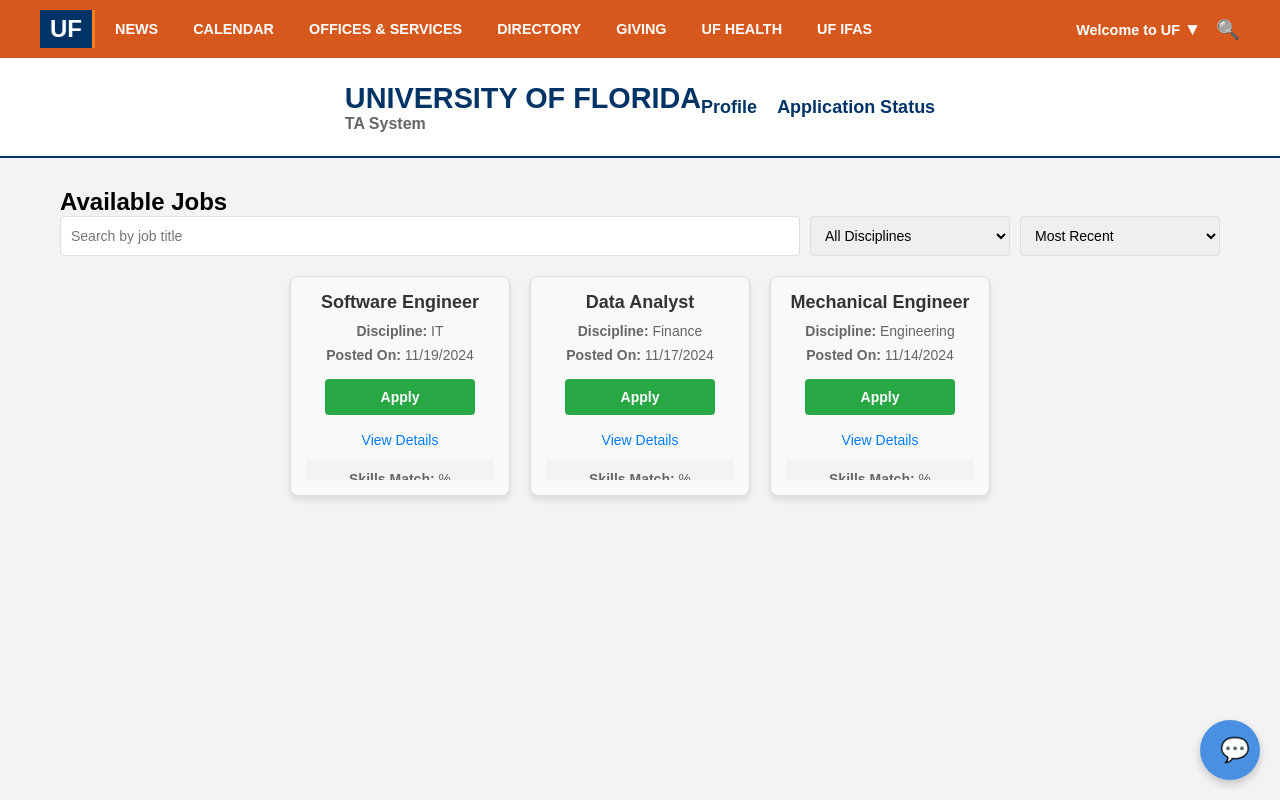
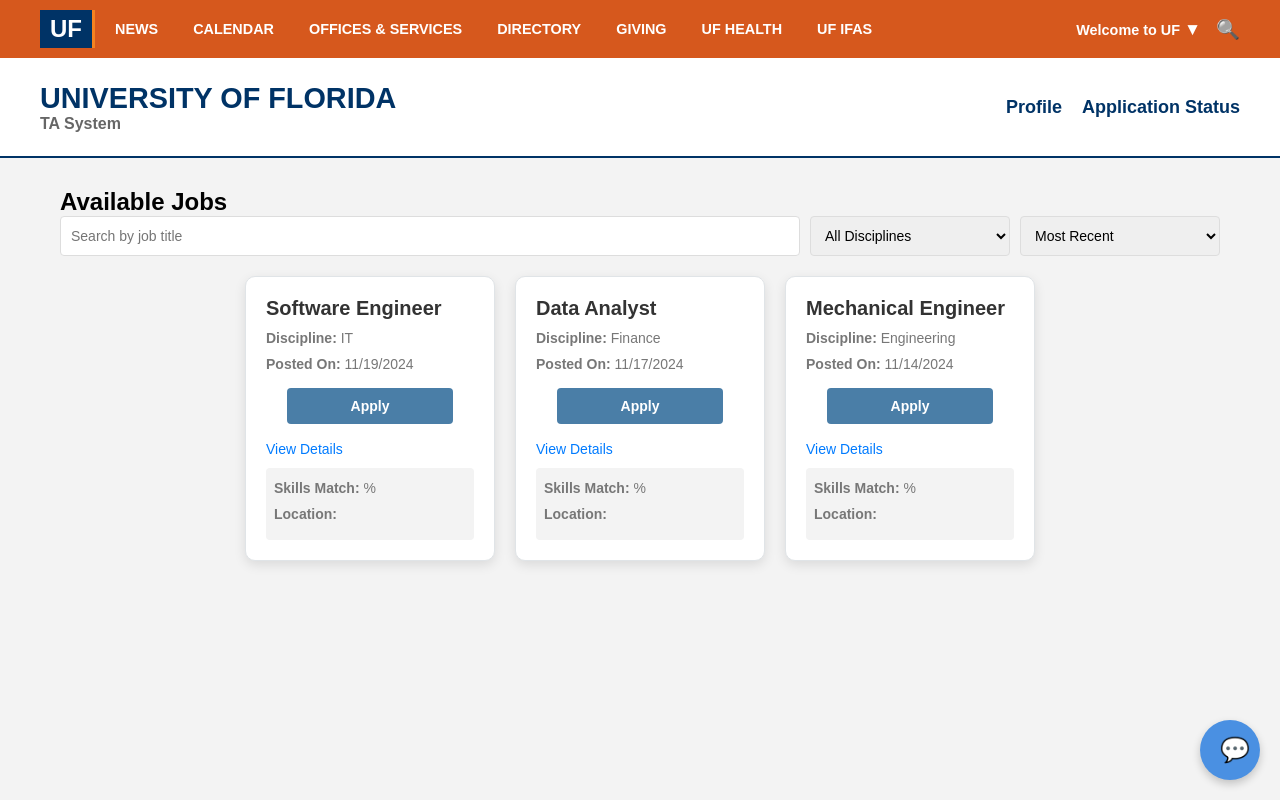
Before and after one commit to saiesh619/ta-system, a React (Create React App) app in the folder ta-system/: page / in a window 1280 px wide. Both pictures are taken after typing "Sample", "Sample123" into the empty fields and a click on the button "LOGIN". Built offline with nearby package versions, Linux system fonts and the light colour scheme.

Commit message:
apply button
apply button

```diff
--- a/ta-system/src/JobList.css
+++ b/ta-system/src/JobList.css
@@ -1,46 +1,75 @@
+/* Job List Container */
 .job-list {
   width: 100%;
+  padding: 40px 20px;
+  background-color: #f4f7fb; /* Light background for the entire job list */
 }
 
+.job-list h2 {
+  margin-bottom: 30px;
+  font-size: 28px;
+  font-weight: 600;
+  text-align: center;
+  color: #333;
+}
+
+/* Container for job cards */
 .job-cards-container {
   display: flex;
   flex-wrap: wrap;
-  gap: 20px;
-  justify-content: space-between; /* Align cards with space in between */
+  gap: 30px; /* Increased gap for better spacing between cards */
+  justify-content: center; /* Center the cards */
 }
 
+/* Individual job card */
 .job-card {
-  width: 220px;
-  height: 220px;
-  background-color: #f9f9f9;
-  border: 1px solid #ddd;
-  border-radius: 8px;
-  box-shadow: 0 4px 6px rgba(0, 0, 0, 0.1);
-  padding: 15px;
-  text-align: center;
+  width: 250px; /* Adjusted width for better proportions */
+  height: auto;
+  background-color: #ffffff; /* Clean white background */
+  border: 1px solid #e0e4e7;
+  border-radius: 10px;
+  box-shadow: 0 4px 12px rgba(0, 0, 0, 0.1); /* Soft shadow for depth */
+  padding: 20px;
+  text-align: left;
   cursor: pointer;
-  transition: transform 0.3s, box-shadow 0.3s;
+  transition: transform 0.3s, box-shadow 0.3s ease;
 }
 
 .job-card:hover {
-  transform: translateY(-5px);
-  box-shadow: 0 8px 12px rgba(0, 0, 0, 0.2);
+  transform: translateY(-10px); /* Slight lift effect */
+  box-shadow: 0 12px 24px rgba(0, 0, 0, 0.15); /* Increased shadow on hover */
 }
 
+/* Job card title */
 .job-card h3 {
-  font-size: 18px;
+  font-size: 20px;
+  font-weight: 600;
+  color: #333;
   margin-bottom: 10px;
-  color: #333;
 }
 
+/* Job card date */
 .job-card p {
   font-size: 14px;
-  color: #666;
-  margin-bottom: 8px;
+  color: #777;
+  margin-bottom: 10px;
 }
 
-.job-list h2 {
-  margin-bottom: 20px;
-  font-size: 24px;
-  text-align: center;
+/* Short description styling */
+.job-card p.short-description {
+  font-size: 15px;
+  color: #555;
+  line-height: 1.4;
 }
+
+/* Responsive Design for smaller screens */
+@media (max-width: 768px) {
+  .job-cards-container {
+    justify-content: center;
+  }
+
+  .job-card {
+    width: 100%; /* Full width on smaller screens */
+    max-width: 350px; /* Set a max width to avoid cards getting too wide */
+  }
+}
--- a/ta-system/src/JobSearch.css
+++ b/ta-system/src/JobSearch.css
@@ -57,7 +57,7 @@
 }
 
 .apply-button {
-  background-color: #28a745;
+  background-color: #4a7ea7;
   color: white;
   border: none;
   border-radius: 4px;
@@ -70,7 +70,7 @@
 }
 
 .apply-button:hover {
-  background-color: #218838;
+  background-color: #072753;
   transform: scale(1.05);
 }
 
--- a/ta-system/src/Navbar.css
+++ b/ta-system/src/Navbar.css
@@ -70,7 +70,7 @@
   display: flex;
   justify-content: space-between; /* Align branding and links */
   align-items: center;
-  max-width: 1200px;
+  width: 1200px;
   margin: 0 auto; /* Center content */
 }
 
```
